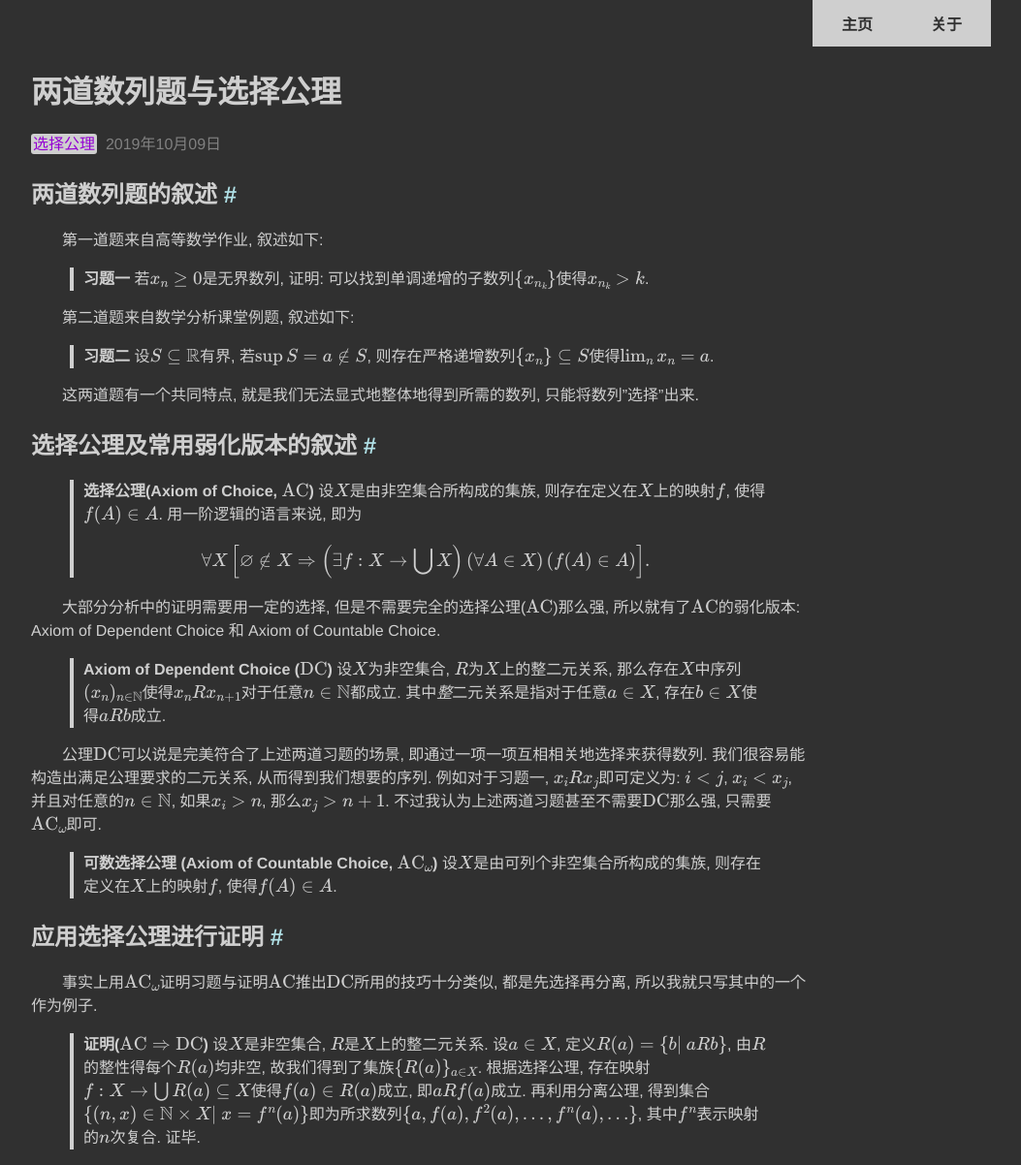
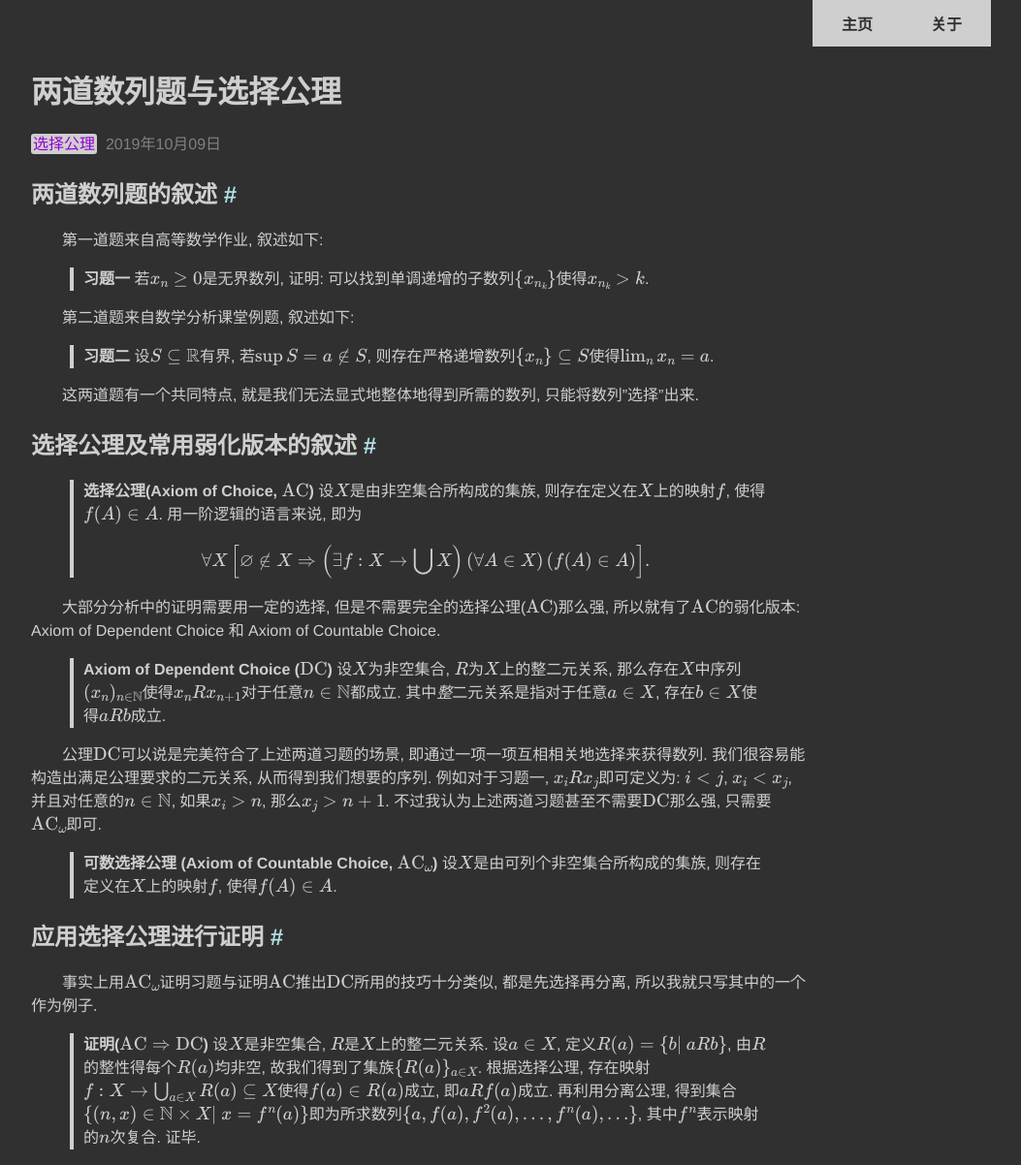
Before and after one commit to NotoOotori/notoootori.github.io, a Jekyll site: the page built from _posts/2019-10-09-两道数列题与选择公理.md, in a window 1280 px wide. Shown: the whole page at 97% size, without its empty margins (208-1261 px from the left). Built offline with Jekyll 4.4.1, drawn with Linux system fonts in a browser that asks for light colours; formulas are drawn with MathJax 3.

Commit message:
docs: Fix a typo.

```diff
--- a/_posts/2019-10-09-两道数列题与选择公理.md
+++ b/_posts/2019-10-09-两道数列题与选择公理.md
@@ -36,4 +36,4 @@ description: 最近在数学分析和高等数学中分别遇到了两道构造
 
 事实上用$$\mathrm{AC_\omega}$$证明习题与证明$$\mathrm{AC}$$推出$$\mathrm{DC}$$所用的技巧十分类似, 都是先选择再分离, 所以我就只写其中的一个作为例子.
 
-> **证明($$\mathrm{AC}\Rightarrow\mathrm{DC}$$)** 设$$X$$是非空集合, $$R$$是$$X$$上的整二元关系. 设$$a\in X$$, 定义$$R(a)=\left\{b\middle\vert\ aRb\right\}$$, 由$$R$$的整性得每个$$R(a)$$均非空, 故我们得到了集族$$\{R(a)\}_{a\in X}$$. 根据选择公理, 存在映射$$f: X\to \bigcup R(a)\subseteq X$$使得$$f(a)\in R(a)$$成立, 即$$aRf(a)$$成立. 再利用分离公理, 得到集合$$\left\{(n, x)\in\mathbb{N}\times X\middle\vert\ x=f^{n}(a)\right\}$$即为所求数列$$\{a, f(a), f^2(a), \dotsc, f^n(a), \dotsc\}$$, 其中$$f^n$$表示映射的$$n$$次复合. 证毕.
+> **证明($$\mathrm{AC}\Rightarrow\mathrm{DC}$$)** 设$$X$$是非空集合, $$R$$是$$X$$上的整二元关系. 设$$a\in X$$, 定义$$R(a)=\left\{b\middle\vert\ aRb\right\}$$, 由$$R$$的整性得每个$$R(a)$$均非空, 故我们得到了集族$$\{R(a)\}_{a\in X}$$. 根据选择公理, 存在映射$$f: X\to \bigcup_{a\in X} R(a)\subseteq X$$使得$$f(a)\in R(a)$$成立, 即$$aRf(a)$$成立. 再利用分离公理, 得到集合$$\left\{(n, x)\in\mathbb{N}\times X\middle\vert\ x=f^{n}(a)\right\}$$即为所求数列$$\{a, f(a), f^2(a), \dotsc, f^n(a), \dotsc\}$$, 其中$$f^n$$表示映射的$$n$$次复合. 证毕.
```
